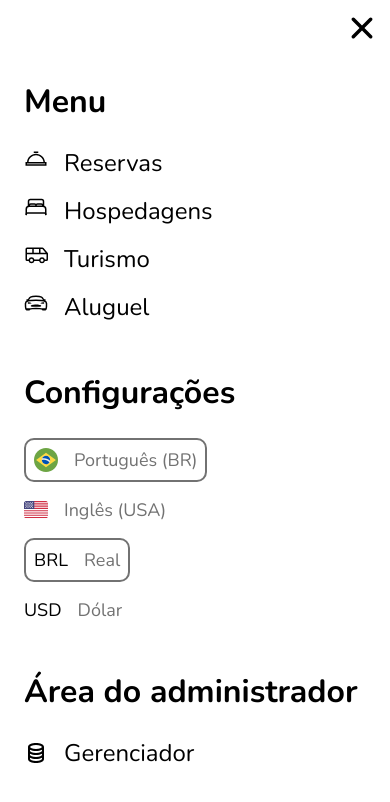
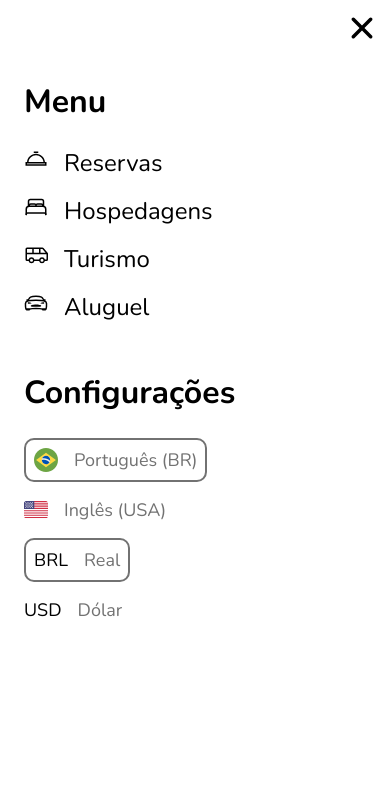
Before and after one commit to CaioColli/OhanaTravel, a React (Vite) app: page / in a window 390 px wide. Both pictures are taken after a click on the icon 344 px from the left and 40 px from the top of the page. Shown: the top 802 px of the page. Built offline with nearby package versions, Linux system fonts and the light colour scheme.

Commit message:
Fix opção de gerenciador aparecendo sem estar logado e sem ser adm

```diff
--- a/src/Componets/Header/Modal/index.jsx
+++ b/src/Componets/Header/Modal/index.jsx
@@ -4,6 +4,8 @@ import styled from 'styled-components'
 import { MenuContent } from './MenuList'
 import { SettingsContent } from './SettingsList'
 import { AdministratorContent } from './Support'
+import { UserContext } from '@/Context/UserLogin'
+import { useContext } from 'react'
 
 const AllContent = styled.div`
     width: 100%;
@@ -47,6 +49,8 @@ const Title = styled.h2`
 
 
 export const HeaderModal = ({ isOpen, onClose }) => {
+    const { loggedIn } = useContext(UserContext)
+
     return (
         <Modal
             isOpen={isOpen}
@@ -76,12 +80,14 @@ export const HeaderModal = ({ isOpen, onClose }) => {
                             <SettingsContent />
                         </Content>
 
+                        {loggedIn && (
                             <Content>
                                 <Title>
                                     Área do administrador
                                 </Title>
                                 <AdministratorContent onClose={onClose} />
                             </Content>
+                        )}
                     </ModalBody>
                 </AllContent>
             </ModalContent>
```
Lines whose indentation alone changed are shown as unchanged.
